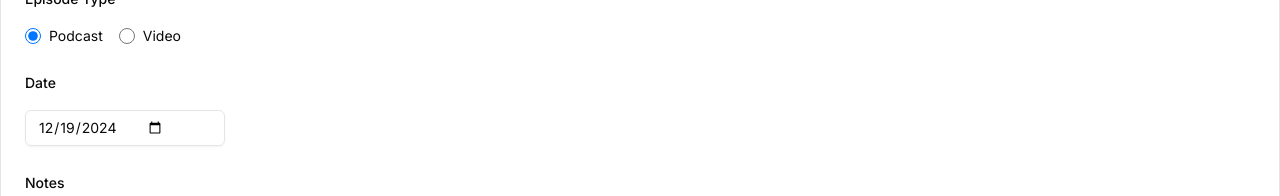
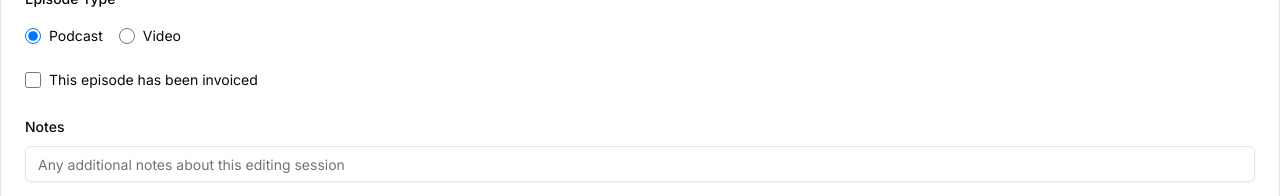
Before and after one commit to geoffvrijmoet/portal-training-daydreamersnyc-com, a Next.js app: page / in a window 1280 px wide. Shown: the part 604-800 px from the top of the page. Built offline with nearby package versions, Linux system fonts and the light colour scheme; no server answers.

Commit message:
dateInvoiced is only logged when the client has actually been invoiced already

```diff
--- a/components/episode-form.tsx
+++ b/components/episode-form.tsx
@@ -52,12 +52,14 @@ type TimeLogFormData = {
   date: string;
   note: string;
   paymentMethod: 'Venmo' | 'PayPal' | '';
+  isInvoiced: boolean;
 };
 
 type NewEpisodeData = {
   podcastName: string;
   episodeTitle: string;
   episodeType: string;
+  isInvoiced: boolean;
   date: string;
 };
 
@@ -70,6 +72,7 @@ export function EpisodeForm() {
     podcastName: "",
     episodeTitle: "",
     episodeType: "Podcast",
+    isInvoiced: false,
     date: new Date().toISOString().split('T')[0],
   });
   const [formData, setFormData] = useState<TimeLogFormData>({
@@ -90,6 +93,7 @@ export function EpisodeForm() {
     date: new Date().toISOString().split('T')[0],
     note: "",
     paymentMethod: 'Venmo',
+    isInvoiced: false,
   });
   const [dropdownOpen, setDropdownOpen] = useState(false);
 
@@ -110,6 +114,11 @@ export function EpisodeForm() {
       setFetchingEpisodes(false);
     }
   }
+
+  const formatDate = (dateString: string): string => {
+    const date = new Date(dateString);
+    return `${date.getMonth() + 1}/${date.getDate()}/${date.getFullYear()}`;
+  };
 
   const handleNewEpisodeSubmit = async () => {
     try {
@@ -134,7 +143,7 @@ export function EpisodeForm() {
             editingSeconds: 0,
             billableHours: 0,
             runningHourlyTotal: 0,
-            dateInvoiced: newEpisode.date,
+            dateInvoiced: newEpisode.isInvoiced ? formatDate(newEpisode.date) : '',
             datePaid: "",
             note: "",
             ratePerMinute: 0
@@ -151,6 +160,7 @@ export function EpisodeForm() {
         podcastName: "",
         episodeTitle: "",
         episodeType: "Podcast",
+        isInvoiced: false,
         date: new Date().toISOString().split('T')[0]
       });
     } catch (error) {
@@ -279,7 +289,7 @@ export function EpisodeForm() {
         earnedAfterFees,
         runningHourlyTotal,
         ratePerMinute,
-        dateInvoiced: formData.date,
+        dateInvoiced: formData.isInvoiced ? formatDate(formData.date) : '',
         note: formData.note,
         paymentMethod: formData.paymentMethod
       };
@@ -314,6 +324,7 @@ export function EpisodeForm() {
         date: new Date().toISOString().split('T')[0],
         note: "",
         paymentMethod: 'Venmo',
+        isInvoiced: false,
       });
 
       // Refresh episodes list
@@ -416,6 +427,7 @@ export function EpisodeForm() {
         date: new Date().toISOString().split('T')[0],
         note: "",
         paymentMethod: 'Venmo',
+        isInvoiced: false,
       });
       await fetchEpisodes();
 
@@ -706,13 +718,33 @@ export function EpisodeForm() {
           </div>
 
           <div className="space-y-4">
-            <Label>Date</Label>
+            <div className="flex items-center space-x-2">
+              <input
+                type="checkbox"
+                id="isInvoiced"
+                checked={formData.isInvoiced}
+                onChange={(e) => setFormData(prev => ({
+                  ...prev,
+                  isInvoiced: e.target.checked
+                }))}
+                className="h-4 w-4"
+              />
+              <Label htmlFor="isInvoiced" className="text-sm font-normal">
+                This episode has been invoiced
+              </Label>
+            </div>
+
+            {formData.isInvoiced && (
+              <div className="space-y-2">
+                <Label>Date Invoiced</Label>
                 <Input
                   type="date"
                   value={formData.date}
                   onChange={(e) => setFormData(prev => ({ ...prev, date: e.target.value }))}
                   className="w-[200px]"
                 />
+              </div>
+            )}
           </div>
 
           <div className="space-y-2">
@@ -806,16 +838,6 @@ export function EpisodeForm() {
             </div>
 
             <div className="space-y-2">
-              <Label>Date</Label>
-              <Input
-                type="date"
-                value={newEpisode.date}
-                onChange={(e) => setNewEpisode({ ...newEpisode, date: e.target.value })}
-                className="w-full"
-              />
-            </div>
-
-            <div className="space-y-2">
               <Label>Episode Type</Label>
               <Select
                 value={newEpisode.episodeType}
@@ -831,6 +853,34 @@ export function EpisodeForm() {
               </Select>
             </div>
 
+            <div className="flex items-center space-x-2">
+              <input
+                type="checkbox"
+                id="newEpisodeInvoiced"
+                checked={newEpisode.isInvoiced}
+                onChange={(e) => setNewEpisode(prev => ({
+                  ...prev,
+                  isInvoiced: e.target.checked
+                }))}
+                className="h-4 w-4"
+              />
+              <Label htmlFor="newEpisodeInvoiced" className="text-sm font-normal">
+                This episode has been invoiced
+              </Label>
+            </div>
+
+            {newEpisode.isInvoiced && (
+              <div className="space-y-2">
+                <Label>Date Invoiced</Label>
+                <Input
+                  type="date"
+                  value={newEpisode.date}
+                  onChange={(e) => setNewEpisode(prev => ({ ...prev, date: e.target.value }))}
+                  className="w-full"
+                />
+              </div>
+            )}
+
             <Button
               onClick={handleNewEpisodeSubmit}
               disabled={loading || !newEpisode.podcastName || !newEpisode.episodeTitle}
```
Lines whose indentation alone changed are shown as unchanged.
